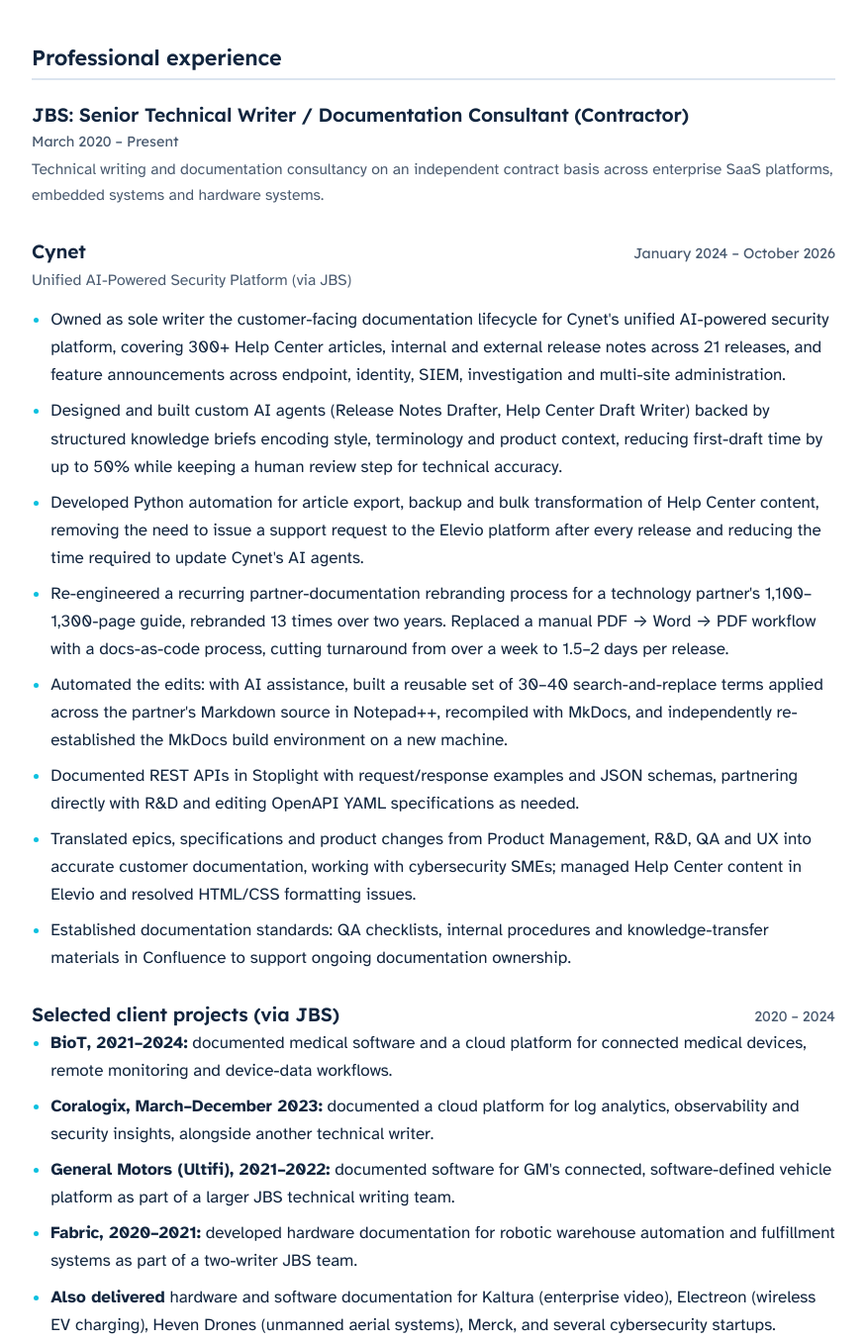
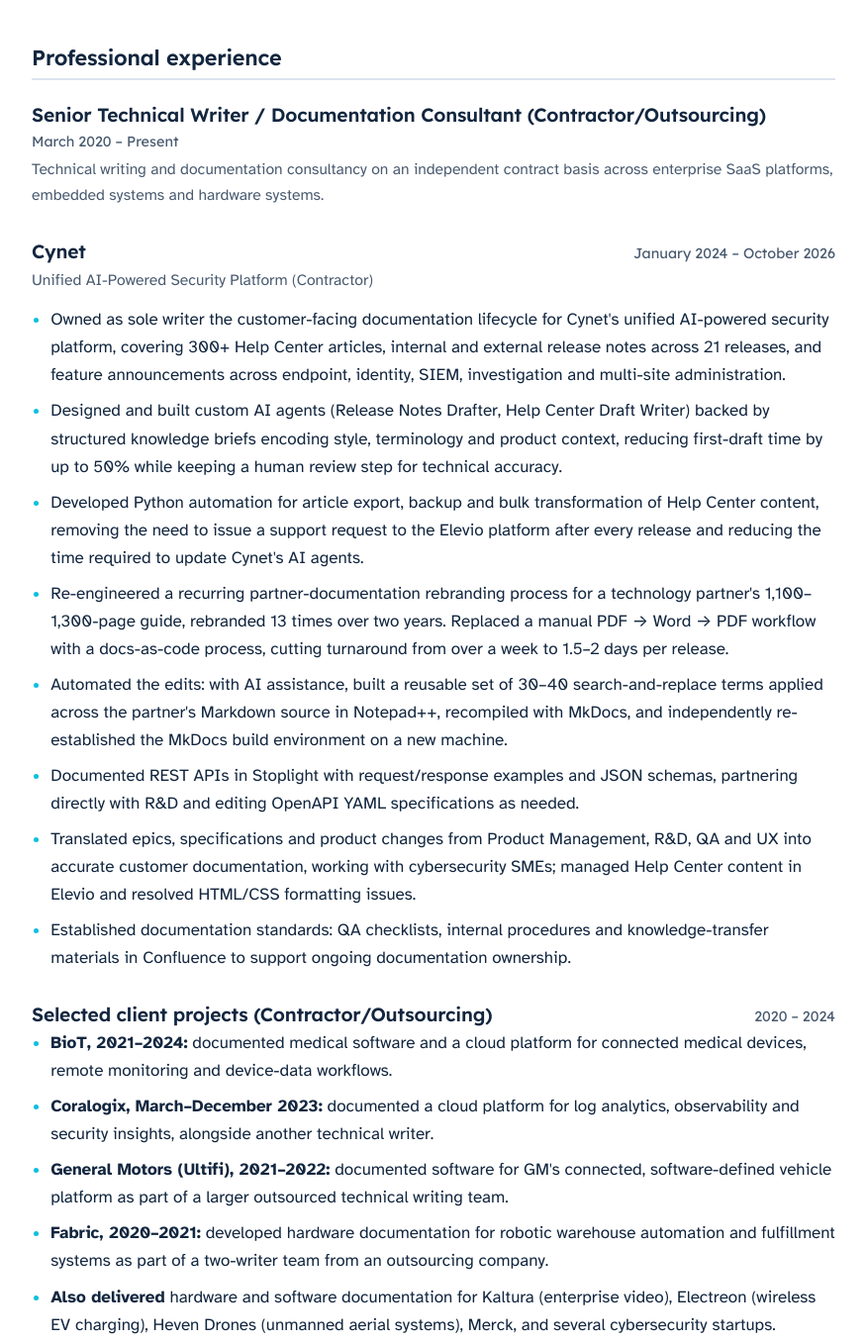
Before and after one commit to Tam-Paul/portfolio, a plain HTML site: page resume.html in a window 1280 px wide. Shown: the part 745-2101 px from the top of the page at 99% size, without its empty margins (356-1231 px from the left). Drawn offline with Linux system fonts and the light colour scheme.

Commit message:
Updated client details

```diff
--- a/resume.html
+++ b/resume.html
@@ -71,7 +71,7 @@
 
             <div class="job">
               <div class="job-head">
-                <h3>JBS: Senior Technical Writer / Documentation Consultant (Contractor)</h3>
+                <h3>Senior Technical Writer / Documentation Consultant (Contractor/Outsourcing)</h3>
                 <span class="job-date">March 2020 – Present</span>
               </div>
               <p class="job-sub">Technical writing and documentation consultancy on an independent contract basis across enterprise SaaS platforms, embedded systems and hardware systems.</p>
@@ -82,7 +82,7 @@
                 <h3>Cynet</h3>
                 <span class="job-date">January 2024 – October 2026</span>
               </div>
-              <p class="job-sub">Unified AI-Powered Security Platform (via JBS)</p>
+              <p class="job-sub">Unified AI-Powered Security Platform (Contractor)</p>
               <ul>
                 <li>Owned as sole writer the customer-facing documentation lifecycle for Cynet's unified AI-powered security platform, covering 300+ Help Center articles, internal and external release notes across 21 releases, and feature announcements across endpoint, identity, SIEM, investigation and multi-site administration.</li>
                 <li>Designed and built custom AI agents (Release Notes Drafter, Help Center Draft Writer) backed by structured knowledge briefs encoding style, terminology and product context, reducing first-draft time by up to 50% while keeping a human review step for technical accuracy.</li>
@@ -97,14 +97,14 @@
 
             <div class="job">
               <div class="job-head">
-                <h3>Selected client projects (via JBS)</h3>
+                <h3>Selected client projects (Contractor/Outsourcing)</h3>
                 <span class="job-date">2020 – 2024</span>
               </div>
               <ul>
                 <li><strong>BioT, 2021–2024:</strong> documented medical software and a cloud platform for connected medical devices, remote monitoring and device-data workflows.</li>
                 <li><strong>Coralogix, March–December 2023:</strong> documented a cloud platform for log analytics, observability and security insights, alongside another technical writer.</li>
-                <li><strong>General Motors (Ultifi), 2021–2022:</strong> documented software for GM's connected, software-defined vehicle platform as part of a larger JBS technical writing team.</li>
-                <li><strong>Fabric, 2020–2021:</strong> developed hardware documentation for robotic warehouse automation and fulfillment systems as part of a two-writer JBS team.</li>
+                <li><strong>General Motors (Ultifi), 2021–2022:</strong> documented software for GM's connected, software-defined vehicle platform as part of a larger outsourced technical writing team.</li>
+                <li><strong>Fabric, 2020–2021:</strong> developed hardware documentation for robotic warehouse automation and fulfillment systems as part of a two-writer team from an outsourcing company.</li>
                 <li><strong>Also delivered</strong> hardware and software documentation for Kaltura (enterprise video), Electreon (wireless EV charging), Heven Drones (unmanned aerial systems), Merck, and several cybersecurity startups.</li>
               </ul>
             </div>
```
Also changed, not shown: index.html (+1 -1 lines).
